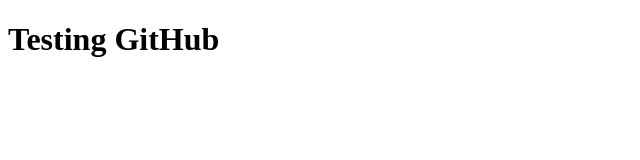
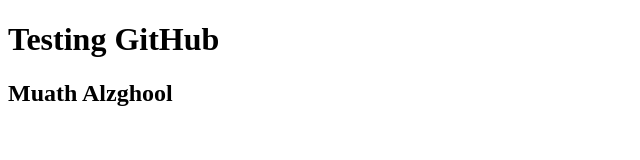
Before and after one commit to mrrz75/gethubtest, a plain HTML site: page index.html in a window 1280 px wide. Shown: the whole page, without its empty margins (0-640 px from the left). Drawn offline with Linux system fonts and the light colour scheme.

Commit message:
update 2

```diff
--- a/index.html
+++ b/index.html
@@ -7,5 +7,6 @@
 </head>
 <body>
     <h1>Testing GitHub</h1>
+    <h2>Muath Alzghool</h2>
 </body>
 </html>
```
